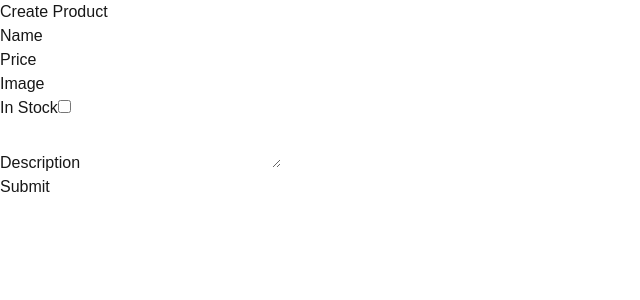
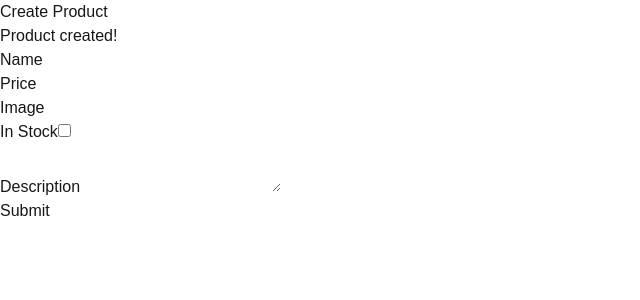
Before and after one commit to t14xploit/next-prisma, a Next.js app: page /product/create in a window 1280 px wide. Both pictures are taken after typing "Sample", "Sample", "Sample", "Sample" into the empty fields and a click on the button "Submit". Shown: the top 300 px of the page, without its empty margins (0-640 px from the left). Built offline with nearby package versions, Linux system fonts and the light colour scheme.

Commit message:
useActionState hook

```diff
--- a/src/app/product/create/actions.ts
+++ b/src/app/product/create/actions.ts
@@ -1,7 +1,10 @@
 "use server";
 
 
-export  async function createProduct(formData: FormData) {
+export  async function createProduct(prevState:unknown, formData: FormData) {
 const obj = Object.fromEntries(formData.entries());
 console.log(obj);
+return{
+    message:"Product created!",
+};
 }
--- a/src/app/product/create/form.tsx
+++ b/src/app/product/create/form.tsx
@@ -1,10 +1,16 @@
 "use client";
 
 import { createProduct } from "./actions";
+import { useActionState } from "react";
+
 
 export default function CreateProductForm() {
+    const [state, formAction, isPending] = useActionState(createProduct, {message: ""});
+
     return (
-        <form className="space-y-4" action={createProduct}>
+        <form className="space-y-4" action={formAction}>
+
+            {state.message && <p>{state.message}</p>}
             <div>
                 <label htmlFor="name" className="block text-sm font-medium text-gray-200">
                     Name
@@ -60,7 +66,7 @@ export default function CreateProductForm() {
                 ></textarea>
             </div>
             <button type="submit" className="py-3 px-6 bg-indigo-600 text-white font-semibold rounded-lg shadow-md hover:bg-indigo-700 focus:outline-none focus:ring-2 focus:ring-indigo-500 focus:ring-opacity-50 transition duration-200"
-            >Submit</button>
+            disabled={isPending}>{isPending?"Submitting" : "Submit"}</button>
         </form>
 
     )
```
